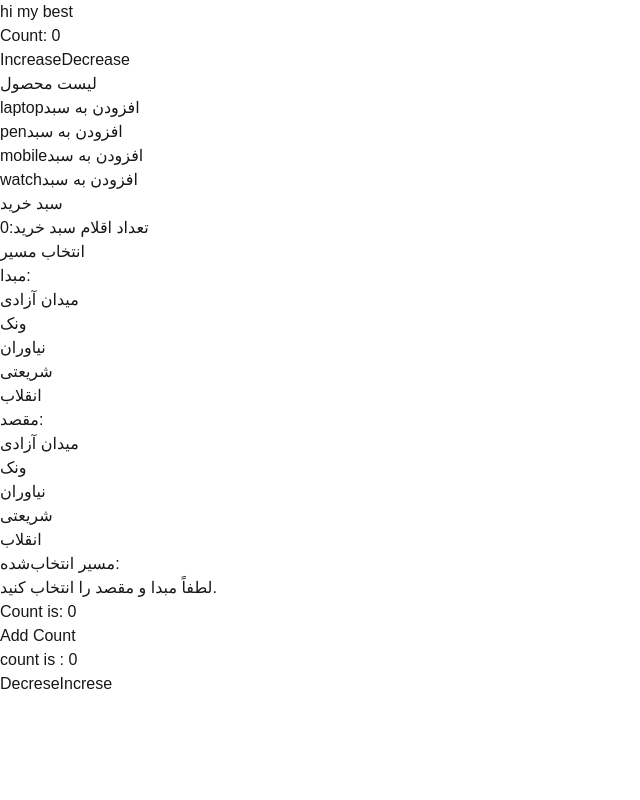
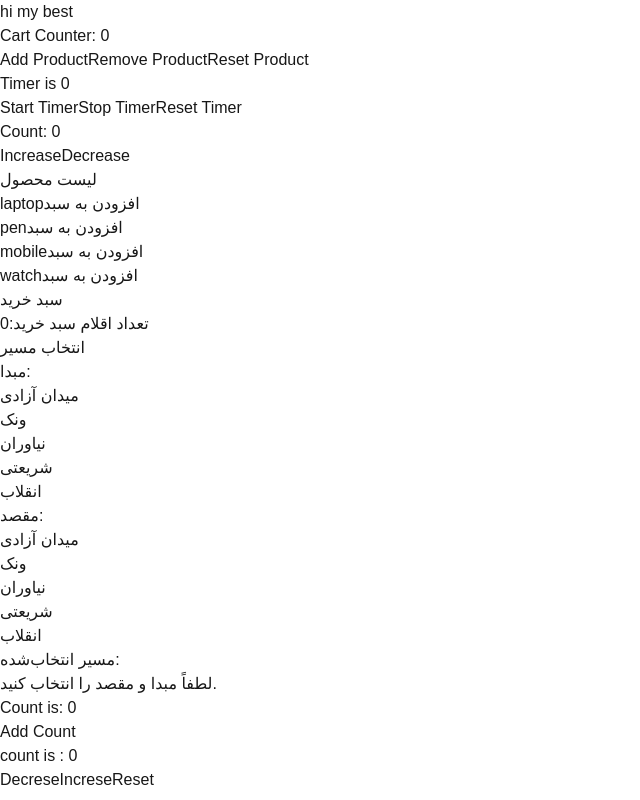
Before and after one commit to frau-azadeh/reactsample, a Next.js app: page / in a window 1280 px wide. Shown: the whole page, without its empty margins (0-640 px from the left). Built offline with nearby package versions, Linux system fonts and the light colour scheme.

Commit message:
cartcount

```diff
--- /dev/null
+++ b/src/app/component/CartCounter.tsx
@@ -0,0 +1,29 @@
+'use client'
+import React, { useState } from 'react'
+
+export const CartCounter:React.FC = () => {
+    const[count, setCount]=useState<number>(0);
+
+    const addCart = ()=>{
+        setCount(count+1);
+    }
+    const removeCart = ()=>{
+        setCount(count>0 ? count-1 : 0);
+    }
+    const resetCart =()=>{
+        setCount(0);
+    }
+  return (
+    <div className="flex  justify-center items-center h-screen bg-gray-100">
+        <div className='bg-blue-300 rounded-lg flex flex-col space-y-4 md:space-x-4 md-space-y-4 md:flex-row md:items-center m-4 p-4'>
+            <h2 className='text-xl'>Cart Counter: {count}</h2>
+            <div className='flex flex-col md:flex-row'>
+                <button className='text-white  rounded-lg m-2 p-2 bg-green-500 ' onClick={addCart}>Add Product</button>
+                <button className='text-white rounded-lg m-2 p-2 bg-red-500' onClick={removeCart}>Remove Product</button>
+                <button className='text-white rounded-lg m-2 p-2 bg-blue-500' onClick={resetCart}>Reset Product</button>
+            </div>
+           </div>
+    </div>
+
+  )
+}
--- a/src/app/component/RemoveButton.tsx
+++ b/src/app/component/RemoveButton.tsx
@@ -10,11 +10,15 @@ export const RemoveButton:React.FC = () => {
     const buttonClickDecrese = () =>{
         setCount(count>0 ? count-1:0);
     }
+    const buttonReset =() =>{
+        setCount(0);
+    }
   return (
     <div>
         <p>count is : {count}</p>
         <button className='bg-red-500 rounded-lg text-white m-2 p-2' onClick={buttonClickDecrese}>Decrese</button>
         <button className='bg-green-500 rounded-lg text-white m-2 p-2' onClick={buttonClickIncres}>Increse</button>
+        <button className='bg-blue-500 rounded-lg text-white m-2 p-2' onClick={buttonReset}>Reset</button>
     </div>
   )
 }
--- /dev/null
+++ b/src/app/component/TimeruseState.tsx
@@ -0,0 +1,38 @@
+'use client'
+import { clear } from 'console';
+import React, { useState } from 'react';
+
+export const TimeruseState = () => {
+    const[count, setCount]=useState<number>(0);
+    const[running, setRunning]=useState<boolean>(false);
+    const[timerId, setTimerId]=useState<number | null>(null);
+
+    const startTimer =()=>{
+        if(!running){
+            const id = window.setInterval(()=>{
+                setCount(prevCount =>prevCount+1);
+            },1000);
+            setTimerId(id);
+            setRunning(true);
+        }
+    };
+    const stopTimer =()=>{
+        if(running && timerId !== null){
+            clearInterval(timerId);
+            setTimerId(null);
+            setRunning(false);
+        }
+    };
+    const resetTimer =()=>{
+        setCount(0);
+        stopTimer();
+    }
+  return (
+    <div className='flex bg-blue-100 rounded-lg m-4 p-4'>
+        <p>Timer is {count}</p>
+        <button className='bg-green-500 rounded-lg m-2 p-2 text-white' onClick={startTimer}>Start Timer</button>
+        <button className='bg-red-500 rounded-lg m-2 p-2 text-white' onClick={stopTimer}>Stop Timer</button>
+        <button className='bg-blue-500 rounded-lg m-2 p-2 ' onClick={resetTimer}>Reset Timer</button>
+    </div>
+  )
+}
--- a/src/app/page.tsx
+++ b/src/app/page.tsx
@@ -1,13 +1,17 @@
 import { ButtonClick } from "./component/ButtonClick";
+import { CartCounter } from "./component/CartCounter";
 import { RemoveButton } from "./component/RemoveButton";
 import { ShoppingCart } from "./component/ShoppingCart";
 import { SnapRouteSelector } from "./component/SnapRouteSelector";
 import { TestButtomClick } from "./component/TestButtomClick";
+import { TimeruseState } from "./component/TimeruseState";
 
 export default function Home() {
   return (
 <div>
   <h1>hi my best</h1>
+    <CartCounter/>
+    <TimeruseState/>
     <ButtonClick/>
     <ShoppingCart/>
     <SnapRouteSelector />
```
